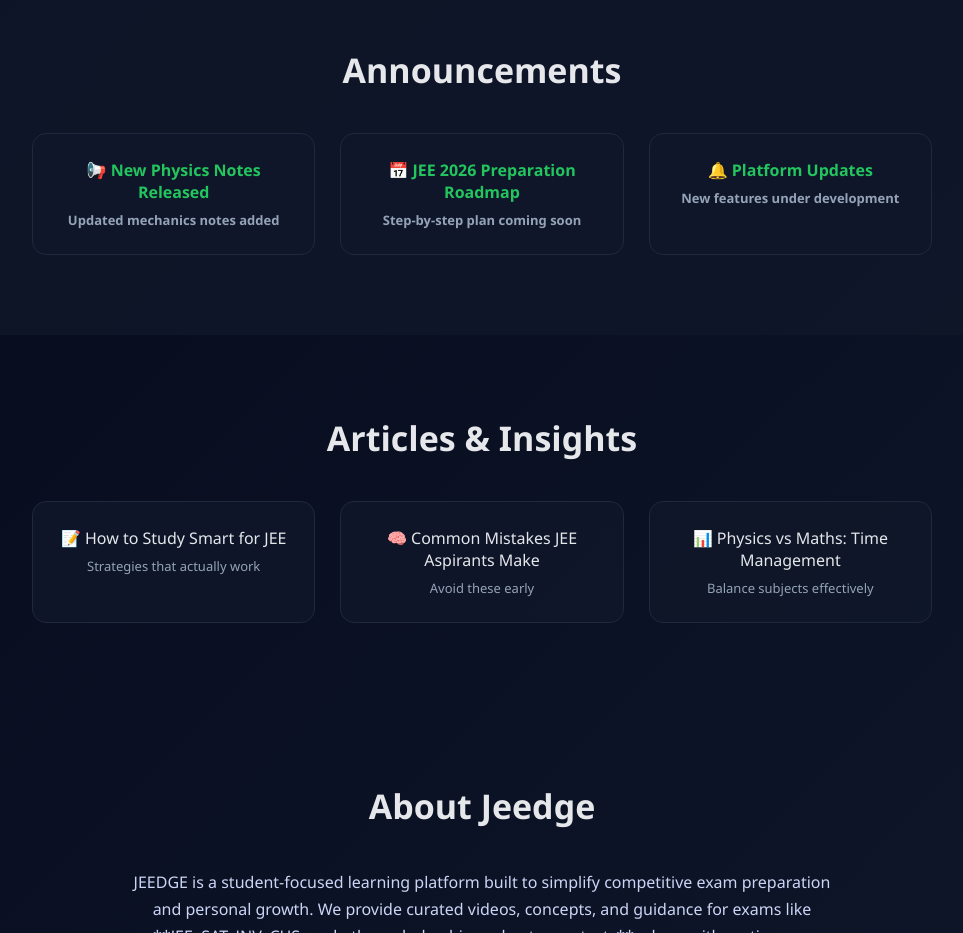
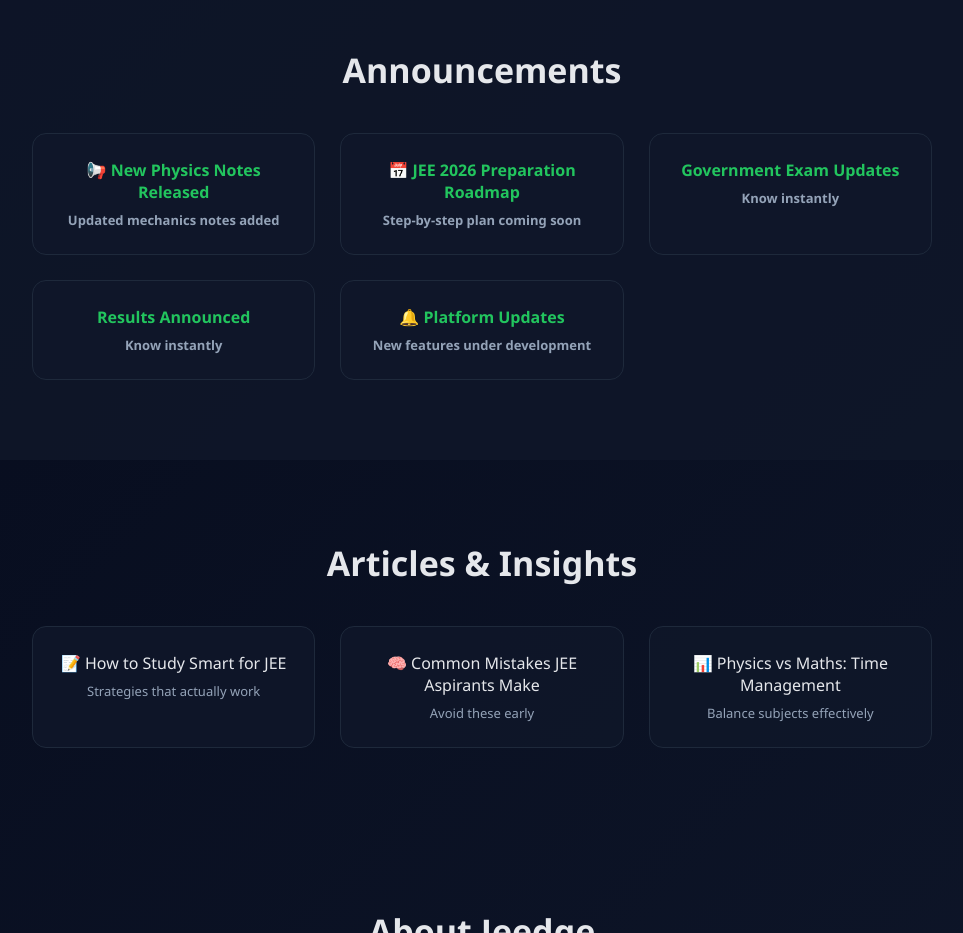
Before and after one commit to Shut-up-and-Study/Growth, a website: page public/index.html in a window 1280 px wide. Shown: the part 1140-2073 px from the top of the page, without its empty margins (158-1121 px from the left). Drawn offline with Linux system fonts and the light colour scheme.

Commit message:
Fix HTML formatting and update content

```diff
--- a/public/index.html
+++ b/public/index.html
@@ -101,6 +101,14 @@
       <br><small>Step-by-step plan coming soon</small>
     </div>
     <div class="card highlight">
+      Government Exam Updates
+      <br><small>Know instantly</small>
+    </div>
+    <div class="card highlight">
+      Results Announced
+      <br><small>Know instantly</small>
+    </div>
+    <div class="card highlight">
       🔔 Platform Updates
       <br><small>New features under development</small>
     </div>
```
